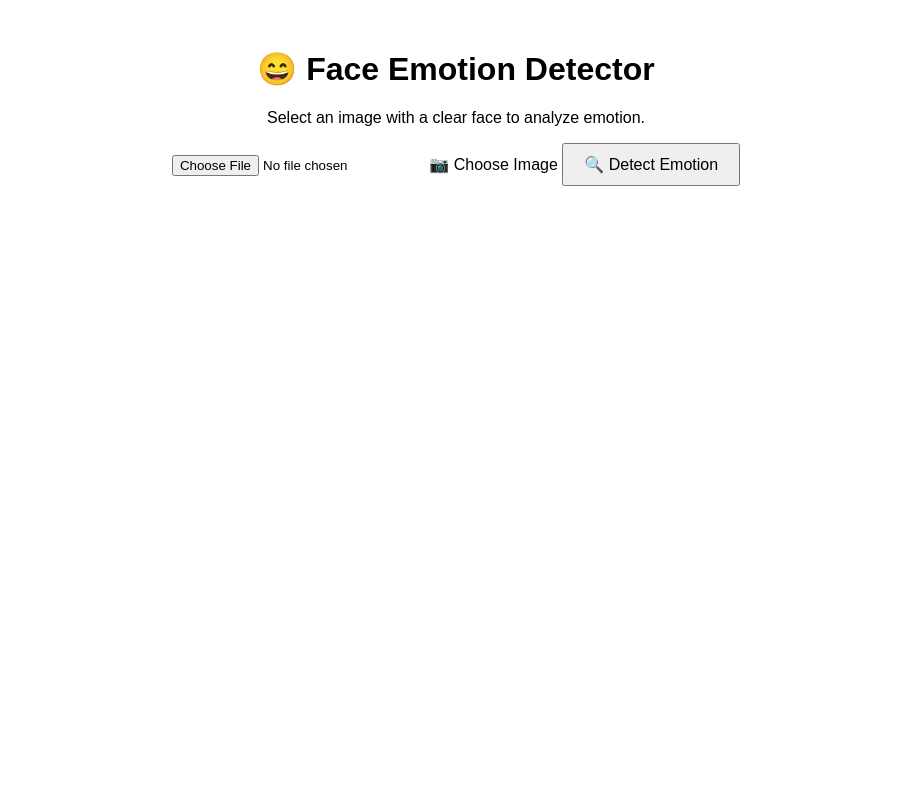
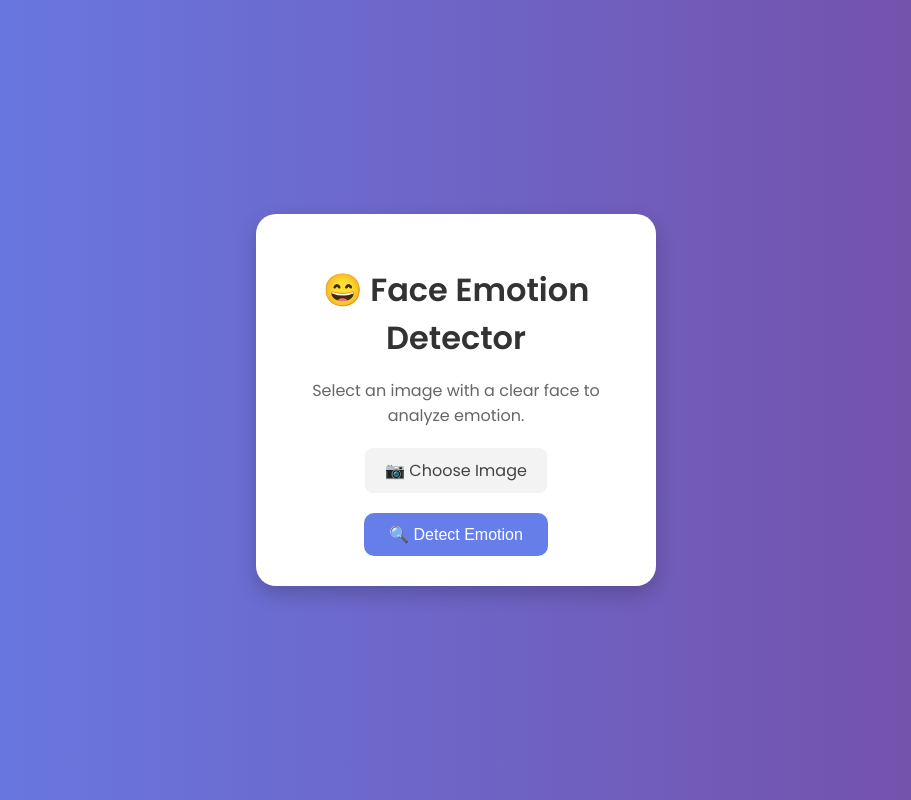
Before and after one commit to Viraj498/face_detection, a Flask app: page / in a window 1280 px wide. Shown: the whole page, without its empty margins (184-1095 px from the left). Run offline with Flask 3, Linux system fonts and the light colour scheme.

Commit message:
Type error solved from result,html to result.html

```diff
--- a/app.py
+++ b/app.py
@@ -26,7 +26,7 @@ def analyze():
     except Exception as e:
         return f"Error : {str(e)}"
 
-    return render_template('result,html',emotion=emotion, image_path = file.filename)
+    return render_template('result.html',emotion=emotion, image_path = file.filename)
 
 if __name__ == '__main__':
     app.run(debug = True)
--- a/static/style.css
+++ b/static/style.css
@@ -1,10 +1,69 @@
 body {
+    font-family: 'Poppins', sans-serif;
+    background: linear-gradient(to right, #667eea, #764ba2);
+    height: 100vh;
+    margin: 0;
+    display: flex;
+    align-items: center;
+    justify-content: center;
+}
+
+.container {
+    width: 100%;
+    max-width: 400px;
+    margin: auto;
+    padding: 20px;
+}
+
+.card {
+    background: white;
+    border-radius: 20px;
+    padding: 30px;
+    box-shadow: 0 8px 20px rgba(0, 0, 0, 0.2);
     text-align: center;
-    font-family: Arial, sans-serif;
-    margin-top: 50px;
+}
+
+.card h1 {
+    margin-bottom: 10px;
+    color: #333;
+}
+
+.card p {
+    margin-bottom: 20px;
+    color: #666;
+}
+
+input[type="file"] {
+    display: none;
+}
+
+.custom-file-upload {
+    display: inline-block;
+    padding: 10px 20px;
+    background-color: #f3f3f3;
+    color: #444;
+    border-radius: 8px;
+    cursor: pointer;
+    font-weight: 500;
+    transition: all 0.3s ease;
+}
+
+.custom-file-upload:hover {
+    background-color: #e2e2e2;
 }
 
 button {
-    padding: 10px 20px;
+    margin-top: 20px;
+    padding: 12px 25px;
+    background-color: #667eea;
+    color: white;
+    border: none;
+    border-radius: 10px;
     font-size: 16px;
+    cursor: pointer;
+    transition: 0.3s;
 }
+
+button:hover {
+    background-color: #5a67d8;
+}
```
